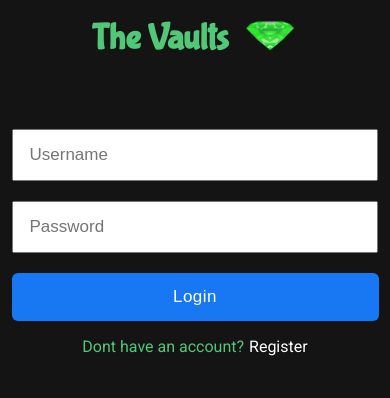
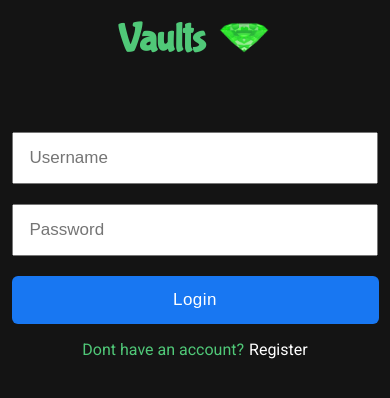
Before and after one commit to drg49/Neighborly-App-Frontend, a React (Create React App) app: page /login in a window 390 px wide. Shown: the top 398 px of the page. Built offline with nearby package versions, Linux system fonts and the light colour scheme.

Commit message:
Mobile testing

```diff
--- a/public/index.html
+++ b/public/index.html
@@ -10,7 +10,7 @@
       content="Web site created using create-react-app"
     />
     <link rel="apple-touch-icon" href="%PUBLIC_URL%/logo192.png" />
-    <title>Emerald Vaults</title>
+    <title>Vaults</title>
   </head>
   <body>
     <noscript>You need to enable JavaScript to run this app.</noscript>
--- a/src/App.scss
+++ b/src/App.scss
@@ -33,7 +33,7 @@ input[type=submit] {
 
 #logo {
   display: flex;
-  max-width: 275px;
+  max-width: 214px;
   margin: auto;
   justify-content: space-around;
   align-items: center;
@@ -367,7 +367,7 @@ input[type=submit] {
 @media screen and (max-width: 1024px){
   #logo {
     h1 {
-      font-size: 36px;
+      font-size: 39px;
     }
 
     img {
@@ -375,7 +375,7 @@ input[type=submit] {
       height: 31px;
     }
 
-    max-width: 220px;
+    max-width: 164px;
   }
 }
 
--- a/src/components/Logo.js
+++ b/src/components/Logo.js
@@ -2,7 +2,7 @@ import { Link } from "react-router-dom"
 import emerald from "./emerald.gif"
 
 const Logo = () => {
-    return <Link to="/"><div id="logo"><h1>The Vaults</h1><img src={emerald} alt="Emerald gif"/></div></Link>
+    return <Link to="/"><div id="logo"><h1>Vaults</h1><img src={emerald} alt="Emerald gif"/></div></Link>
 }
 
 export default Logo
```
